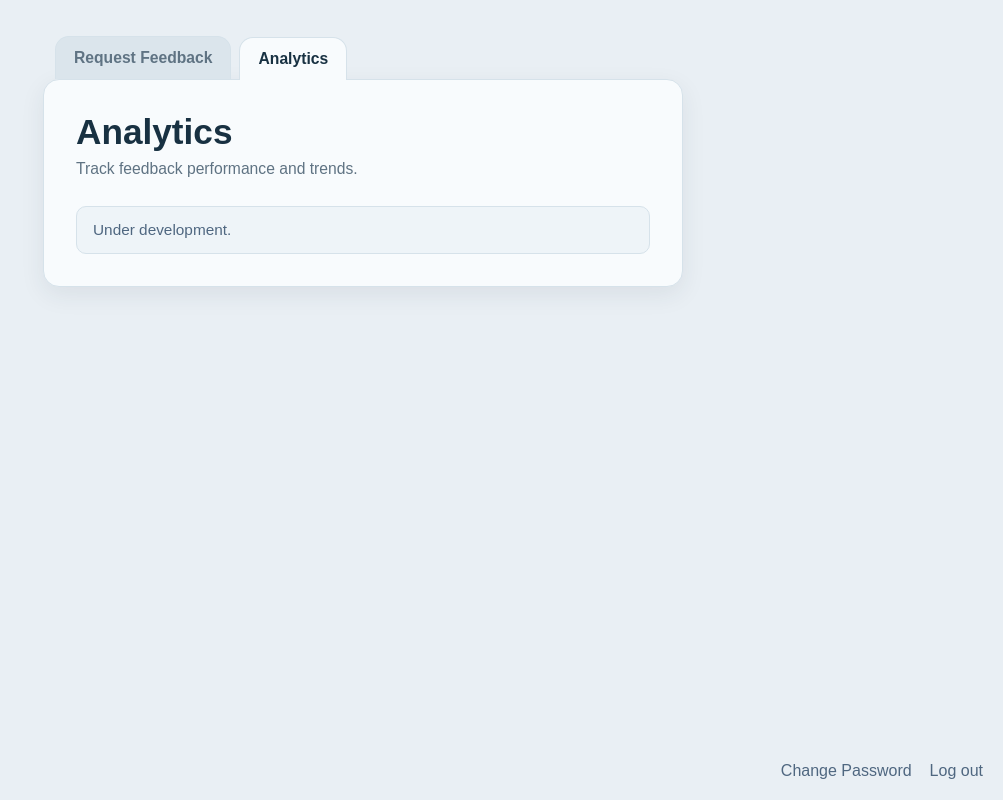
After one commit to chrgxh/my_review_app, a FastAPI app: template templates/analytics_dashboard.html in a window 1280 px wide. The commit adds this page. Shown: the whole page, without its empty margins (277-1280 px from the left). Run offline with FastAPI, Linux system fonts and the light colour scheme; the template is opened without the code that fills it, so the values that code supplies are empty; parts of the project's set-up code (start-up, migrations or seed data) failed here and were passed over.

Commit message:
Add analytics dashboard page and small ui improvements

```diff
--- a/static/css/styles.css
+++ b/static/css/styles.css
@@ -9,17 +9,55 @@ body {
     color: #1f2a37;
 }
 
-.page {
+.app-shell {
     min-height: 100vh;
+    position: relative;
+    padding: 36px 20px 90px;
+}
+
+.content-frame {
+    width: 100%;
+    max-width: 640px;
+    margin: 0 auto;
+}
+
+.top-tabs {
     display: flex;
-    align-items: flex-start;
-    justify-content: center;
-    padding: 48px 20px;
+    align-items: flex-end;
+    gap: 8px;
+    margin-bottom: 0;
+    padding-left: 12px;
+}
+
+.tab {
+    display: inline-block;
+    padding: 12px 18px;
+    background: #dbe5ec;
+    color: #5f7383;
+    text-decoration: none;
+    font-weight: 600;
+    font-size: 0.98rem;
+    border: 1px solid #d6e2ea;
+    border-bottom: none;
+    border-radius: 14px 14px 0 0;
+    transition: background 0.2s ease, color 0.2s ease;
+}
+
+.tab:hover {
+    background: #d1dde6;
+    color: #27485a;
+}
+
+.tab.active {
+    background: #f8fbfd;
+    color: #183142;
+    position: relative;
+    top: 1px;
+    z-index: 2;
 }
 
 .card {
     width: 100%;
-    max-width: 640px;
     background: #f8fbfd;
     border: 1px solid #d6e2ea;
     border-radius: 16px;
@@ -27,85 +65,8 @@ body {
     box-shadow: 0 8px 24px rgba(32, 55, 70, 0.08);
 }
 
-h1 {
-    margin: 0 0 8px;
-    font-size: 2.2rem;
-    color: #183142;
-}
-
-.subtitle {
-    margin: 0 0 28px;
-    color: #5f7383;
-    font-size: 0.98rem;
-}
-
-.form-group {
-    margin-bottom: 20px;
-}
-
-label {
-    display: block;
-    margin-bottom: 8px;
-    font-weight: 600;
-    color: #27485a;
-}
-
-input,
-textarea {
-    width: 100%;
-    padding: 12px 14px;
-    border: 1px solid #bfd0db;
-    border-radius: 10px;
-    background: #ffffff;
-    font-size: 1rem;
-    color: #1f2a37;
-    outline: none;
-    transition: border-color 0.2s ease, box-shadow 0.2s ease;
-}
-
-textarea {
-    resize: vertical;
-    min-height: 140px;
-}
-
-input:focus,
-textarea:focus {
-    border-color: #7ea6bf;
-    box-shadow: 0 0 0 3px rgba(126, 166, 191, 0.18);
-}
-
-input::placeholder,
-textarea::placeholder {
-    color: #8ba0af;
-}
-
-* {
-    box-sizing: border-box;
-}
-
-body {
-    margin: 0;
-    font-family: Arial, sans-serif;
-    background: #e9eff4;
-    color: #1f2a37;
-}
-
-.page {
-    min-height: 100vh;
-    display: flex;
-    align-items: flex-start;
-    justify-content: center;
-    padding: 48px 20px;
-}
-
-.card {
-    width: 100%;
-    max-width: 640px;
-    background: #f8fbfd;
-    border: 1px solid #d6e2ea;
-    border-radius: 16px;
-    padding: 32px;
-    box-shadow: 0 8px 24px rgba(32, 55, 70, 0.08);
+.card-with-tabs {
+    border-top-left-radius: 16px;
 }
 
 h1 {
@@ -222,6 +183,15 @@ button:active {
     font-size: 0.96rem;
 }
 
+.info-message {
+    padding: 14px 16px;
+    border: 1px solid #d6e2ea;
+    border-radius: 10px;
+    background: #eef4f8;
+    color: #4f6780;
+    font-size: 0.96rem;
+}
+
 .auth-card {
     max-width: 420px;
 }
@@ -240,3 +210,87 @@ button:active {
 .form-link a:hover {
     text-decoration: underline;
 }
+
+.utility-actions {
+    position: fixed;
+    right: 20px;
+    bottom: 20px;
+    display: flex;
+    align-items: center;
+    gap: 18px;
+    z-index: 20;
+}
+
+.utility-actions form {
+    margin: 0;
+}
+
+.utility-link,
+.utility-link-button {
+    background: none;
+    border: none;
+    padding: 0;
+    margin: 0;
+    color: #4f6780;
+    font: inherit;
+    font-weight: 500;
+    text-decoration: none;
+    cursor: pointer;
+}
+
+.utility-link:hover,
+.utility-link-button:hover {
+    color: #17324a;
+    text-decoration: underline;
+}
+
+.utility-link-button {
+    appearance: none;
+}
+
+.button-row a.btn-secondary {
+    display: inline-flex;
+    align-items: center;
+    justify-content: center;
+    text-decoration: none;
+}
+
+.auth-page {
+    min-height: 100vh;
+    display: flex;
+    justify-content: center;
+    align-items: flex-start;
+    padding-top: 80px;
+}
+
+@media (max-width: 768px) {
+    .app-shell {
+        padding: 24px 16px 96px;
+    }
+
+    .card {
+        padding: 24px;
+    }
+
+    h1 {
+        font-size: 1.9rem;
+    }
+
+    .top-tabs {
+        padding-left: 0;
+    }
+
+    .tab {
+        padding: 10px 14px;
+        font-size: 0.92rem;
+    }
+
+    .utility-actions {
+        right: 16px;
+        bottom: 16px;
+        gap: 14px;
+        flex-wrap: wrap;
+        justify-content: flex-end;
+        max-width: 90vw;
+    }
+}
--- /dev/null
+++ b/templates/analytics_dashboard.html
@@ -0,0 +1,36 @@
+<!DOCTYPE html>
+<html lang="en">
+<head>
+    <meta charset="UTF-8">
+    <meta name="viewport" content="width=device-width, initial-scale=1.0">
+    <title>Analytics</title>
+    <link rel="stylesheet" href="/static/css/styles.css">
+</head>
+<body>
+    <div class="app-shell">
+        <div class="content-frame">
+            <div class="top-tabs">
+                <a href="/" class="tab">Request Feedback</a>
+                <a href="/analytics" class="tab active">Analytics</a>
+            </div>
+
+            <div class="card card-with-tabs">
+                <h1>Analytics</h1>
+                <p class="subtitle">Track feedback performance and trends.</p>
+
+                <div class="info-message">
+                    Under development.
+                </div>
+            </div>
+        </div>
+
+        <div class="utility-actions">
+            <a href="/change-password" class="utility-link">Change Password</a>
+
+            <form method="post" action="/logout">
+                <button type="submit" class="utility-link-button">Log out</button>
+            </form>
+        </div>
+    </div>
+</body>
+</html>
--- a/templates/change_password.html
+++ b/templates/change_password.html
@@ -7,7 +7,7 @@
     <link rel="stylesheet" href="/static/css/styles.css">
 </head>
 <body>
-    <div class="page">
+    <div class="auth-page">
         <div class="card auth-card">
             <h1>Change Password</h1>
             <p class="subtitle">Update your account password.</p>
@@ -45,6 +45,8 @@
                     <button type="submit" class="btn-primary">
                         Update Password
                     </button>
+
+                    <a href="/" class="btn-secondary">Cancel</a>
                 </div>
             </form>
         </div>
--- a/templates/login.html
+++ b/templates/login.html
@@ -7,7 +7,7 @@
     <link rel="stylesheet" href="/static/css/styles.css">
 </head>
 <body>
-    <div class="page">
+    <div class="auth-page">
         <div class="card auth-card">
             <h1>Login</h1>
             <p class="subtitle">Sign in to access the dashboard.</p>
--- a/templates/reset_password.html
+++ b/templates/reset_password.html
@@ -7,7 +7,7 @@
     <link rel="stylesheet" href="/static/css/styles.css">
 </head>
 <body>
-    <div class="page">
+    <div class="auth-page">
         <div class="card auth-card">
             <h1>Reset Password</h1>
             <p class="subtitle">Choose a new password for your account.</p>
```
Also changed, not shown: routes/pages.py (+7 -0 lines), templates/admin.html (+17 -10 lines), templates/forgot_password.html (+6 -2 lines).
